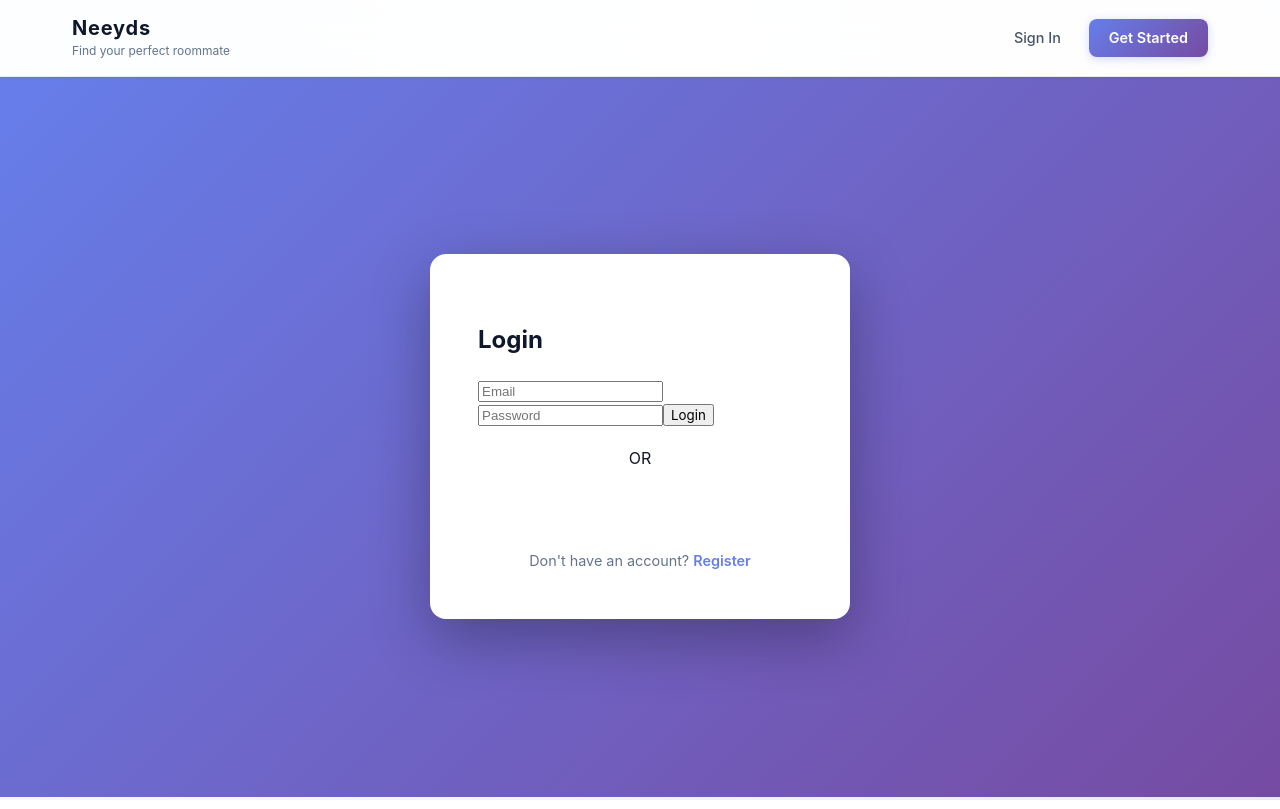
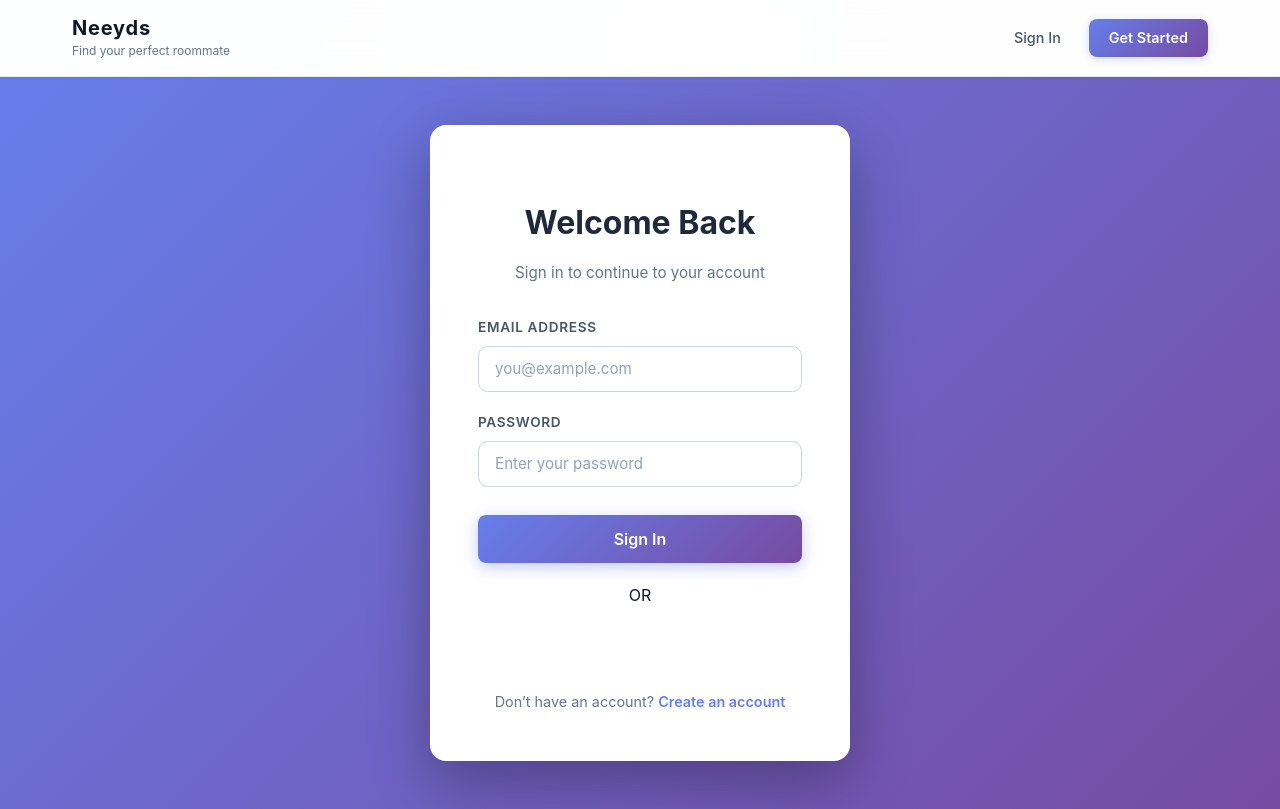
Before and after one commit to sourabh575/NEEYDS, a React (Vite) app in the folder client/: page /login in a window 1280 px wide. Built offline with nearby package versions, Linux system fonts and the light colour scheme; no server answers.

Commit message:
fix oAuth issues

```diff
--- a/client/src/pages/Login.jsx
+++ b/client/src/pages/Login.jsx
@@ -1,6 +1,7 @@
 import { useState } from "react";
 import { useNavigate, Link } from "react-router-dom";
 import { GoogleLogin } from "@react-oauth/google";
+
 import API from "../api/axios";
 import { setAuth } from "../utils/auth";
 import AuthNavbar from "../components/AuthNavbar";
@@ -10,27 +11,46 @@ function Login() {
   const [email, setEmail] = useState("");
   const [password, setPassword] = useState("");
   const [error, setError] = useState("");
+  const [loading, setLoading] = useState(false);
+
   const navigate = useNavigate();
 
+  // 🔐 Normal login
   const handleSubmit = async (e) => {
     e.preventDefault();
     setError("");
+    setLoading(true);
 
     try {
       const res = await API.post("/users/login", { email, password });
 
+      if (res.data.token && res.data._id) {
         setAuth({
           token: res.data.token,
-        user: res.data,
+          user: {
+            _id: res.data._id,
+            name: res.data.name,
+            email: res.data.email,
+          },
         });
 
         navigate("/", { replace: true });
+      } else {
+        setError("Invalid response from server.");
+      }
     } catch (err) {
-      setError(err.response?.data?.message || "Login failed");
+      console.error("Login error:", err);
+      setError(
+        err.response?.data?.message ||
+          "Login failed. Please check your credentials."
+      );
+    } finally {
+      setLoading(false);
     }
   };
 
-  const handleGoogleSuccess = async (credentialResponse) => {
+  // 🔥 Google login
+  const handleGoogleLogin = async (credentialResponse) => {
     try {
       const res = await API.post("/users/google-login", {
         token: credentialResponse.credential,
@@ -38,56 +58,85 @@ function Login() {
 
       setAuth({
         token: res.data.token,
-        user: res.data,
+        user: {
+          _id: res.data._id,
+          name: res.data.name,
+          email: res.data.email,
+        },
       });
 
       navigate("/", { replace: true });
     } catch (error) {
-      console.error("Google login failed", error);
-      setError("Google login failed");
+      console.error("Google login failed:", error);
+      setError("Google login failed. Try again.");
     }
   };
 
   return (
     <>
       <AuthNavbar />
+
       <div className="login-container">
         <div className="login-card">
-          <h2>Login</h2>
+          <div className="login-header">
+            <h2>Welcome Back</h2>
+            <p>Sign in to continue to your account</p>
+          </div>
 
           {error && <div className="error-message">{error}</div>}
 
-          <form onSubmit={handleSubmit}>
+          {/* Normal Login Form */}
+          <form className="login-form" onSubmit={handleSubmit}>
+            <div className="form-group">
+              <label>Email Address</label>
               <input
                 type="email"
-              placeholder="Email"
+                className="form-input"
+                placeholder="you@example.com"
                 value={email}
                 onChange={(e) => setEmail(e.target.value)}
                 required
+                disabled={loading}
               />
+            </div>
 
+            <div className="form-group">
+              <label>Password</label>
               <input
                 type="password"
-              placeholder="Password"
+                className="form-input"
+                placeholder="Enter your password"
                 value={password}
                 onChange={(e) => setPassword(e.target.value)}
                 required
+                disabled={loading}
               />
+            </div>
 
-            <button type="submit">Login</button>
+            <button className="login-button" type="submit" disabled={loading}>
+              {loading ? "Signing in..." : "Sign In"}
+            </button>
           </form>
 
-          <div style={{ marginTop: "20px", textAlign: "center" }}>
+          {/* Divider */}
+          <div style={{ margin: "20px 0", textAlign: "center" }}>
             <p>OR</p>
+          </div>
 
+          {/* Google Login Button */}
+          <div style={{ display: "flex", justifyContent: "center" }}>
             <GoogleLogin
-              onSuccess={handleGoogleSuccess}
-              onError={() => setError("Google login failed")}
+              onSuccess={handleGoogleLogin}
+              onError={() => {
+                console.log("Google Login Failed");
+                setError("Google login failed.");
+              }}
             />
           </div>
 
           <div className="login-footer">
-            Don't have an account? <Link to="/register">Register</Link>
+            Don’t have an account?{" "}
+            <Link to="/register">Create an account</Link>
           </div>
         </div>
       </div>
```
Lines whose indentation alone changed are shown as unchanged.
